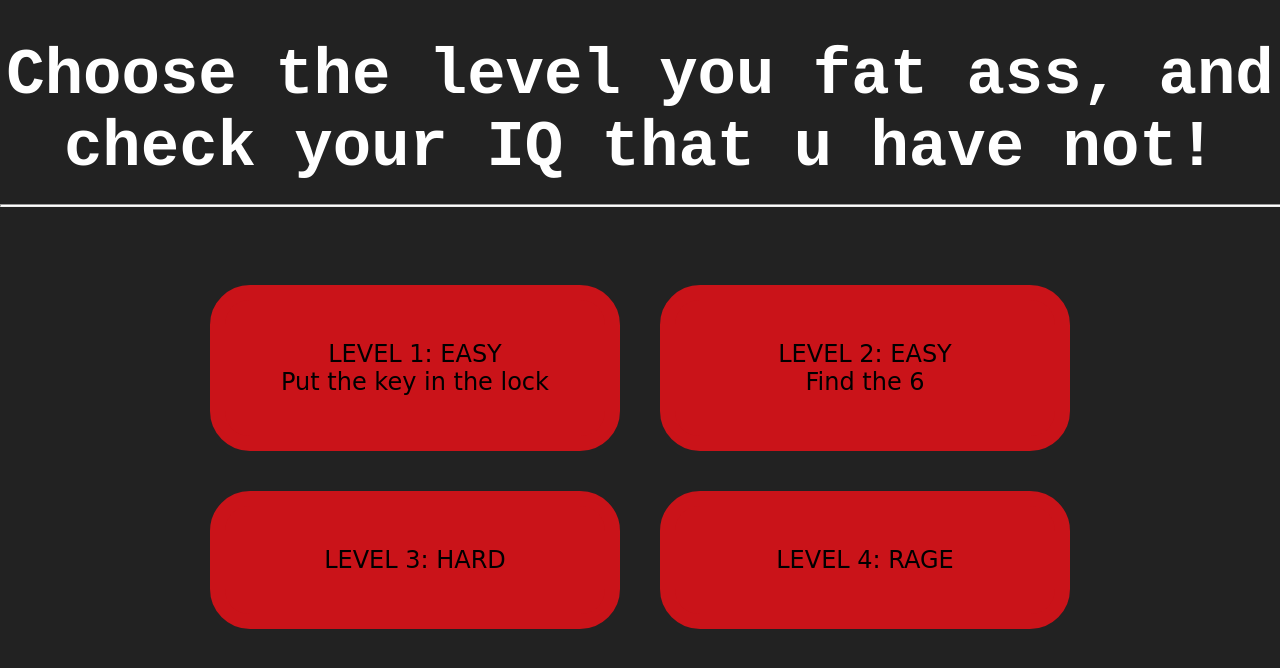
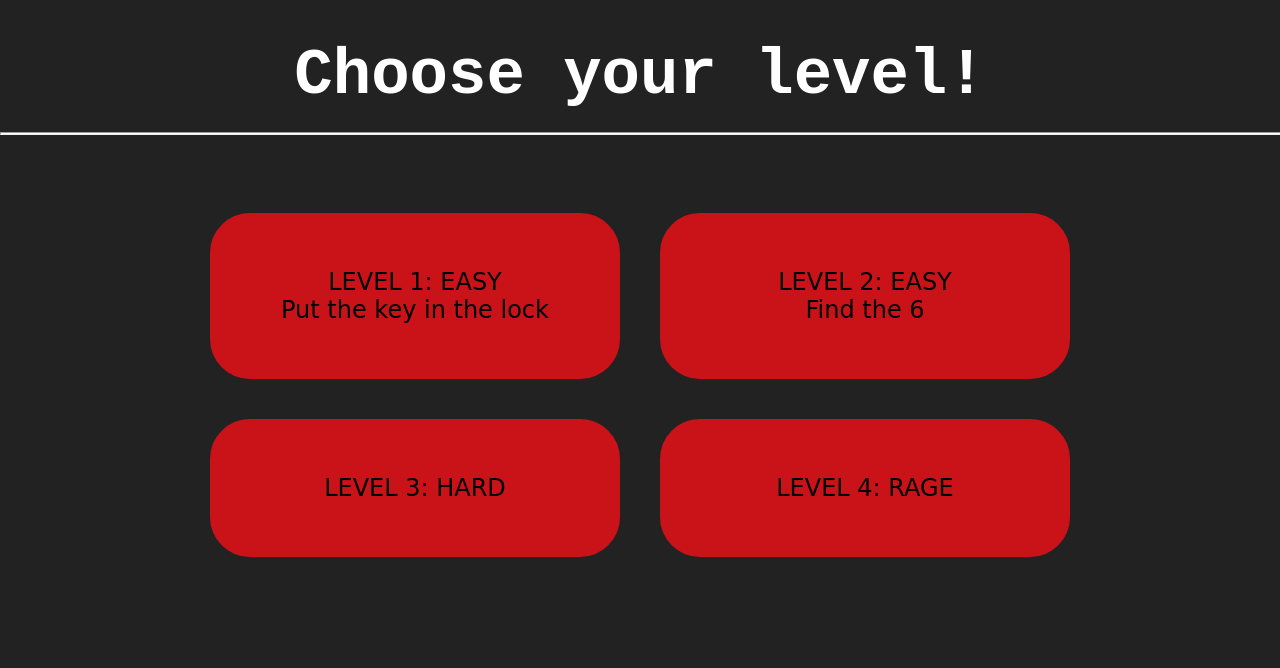
Before and after one commit to Kristoffer1122/escapeRoomNettside, a plain HTML site: page escapeRoomNettside/landing_page/index.html in a window 1280 px wide. Shown: the top 668 px of the page. Drawn offline with Linux system fonts and the light colour scheme.

Commit message:
Update index.html

```diff
--- a/escapeRoomNettside/landing_page/index.html
+++ b/escapeRoomNettside/landing_page/index.html
@@ -10,7 +10,7 @@
 
 <body>
     <div class="header">
-        <h1>Choose the level you fat ass, and check your IQ that u have not!</h1>
+        <h1>Choose your level!</h1>
     </div>
 
     <hr>
```
